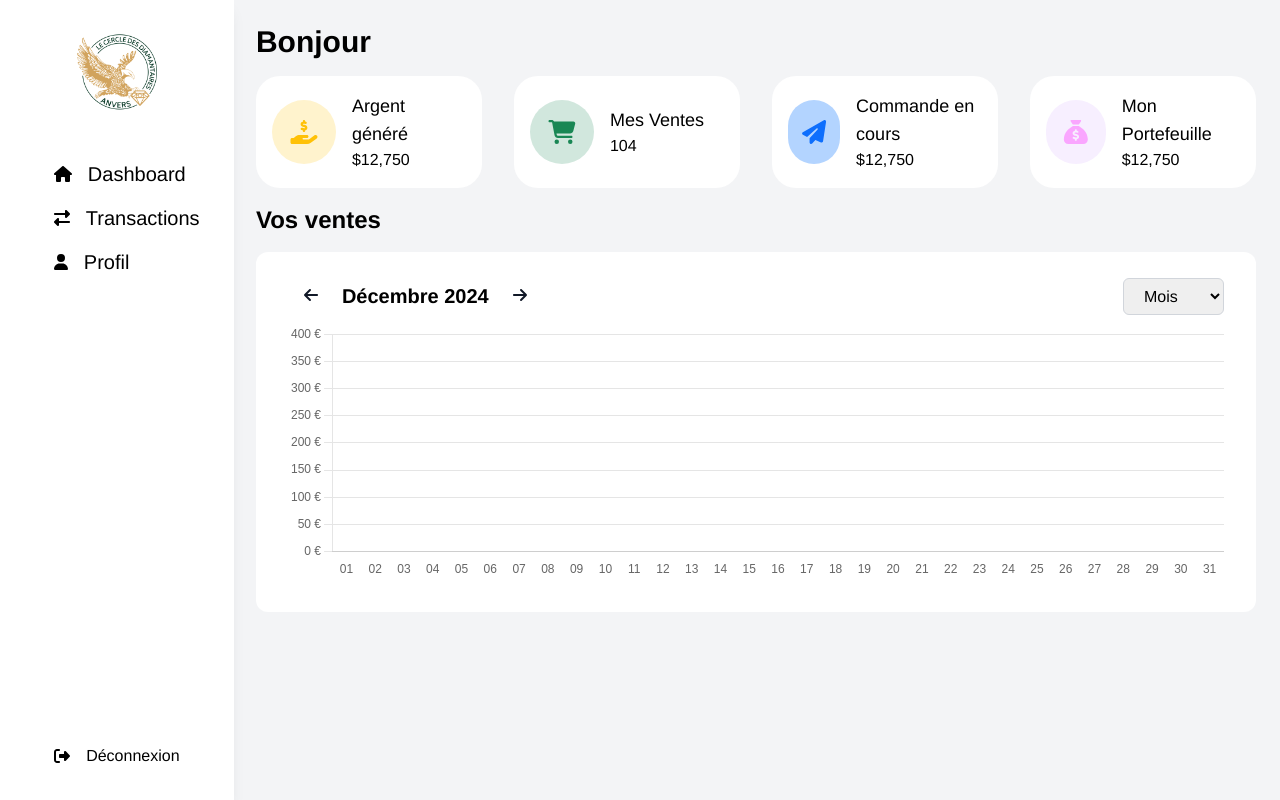
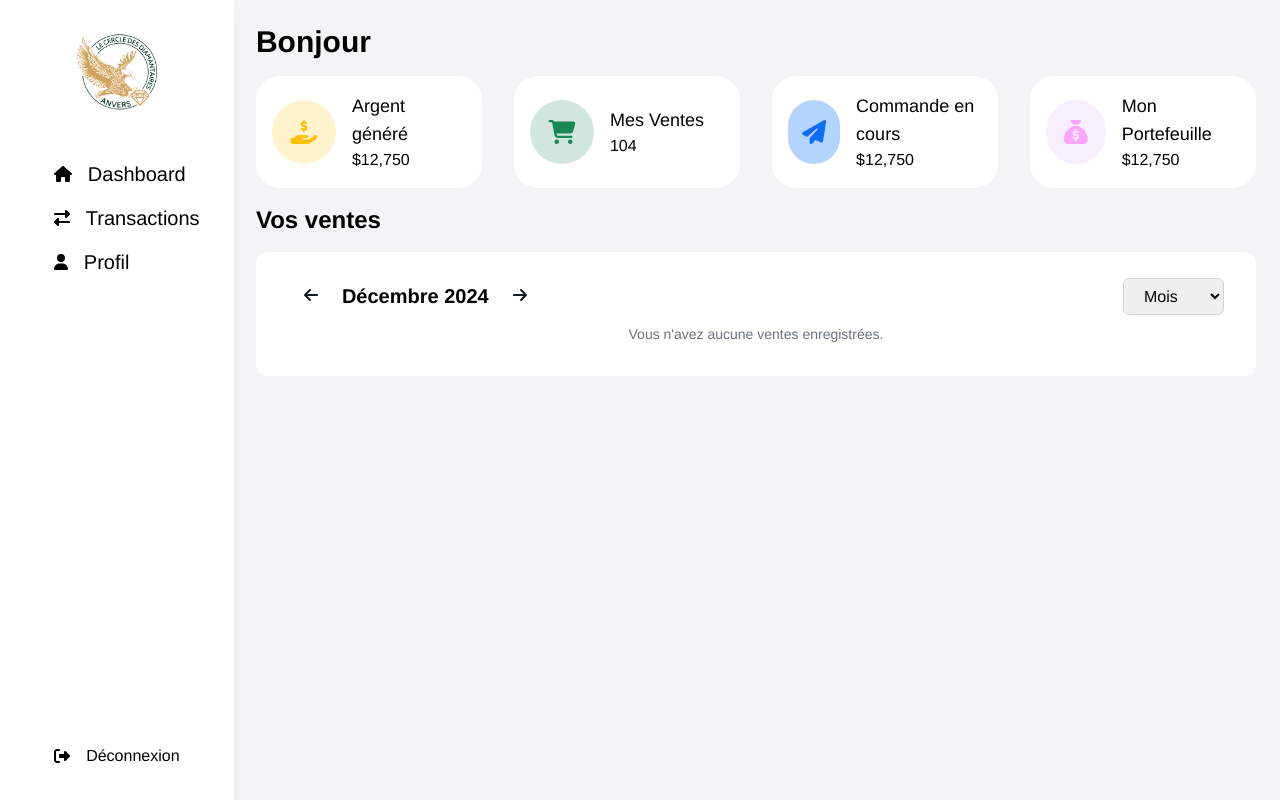
Before and after one commit to lecercledesdiamantaires/portail-lcdd, a Nuxt app in the folder front/: page / in a window 1280 px wide. Built offline with nearby package versions, Linux system fonts and the light colour scheme; no server answers.

Commit message:
UPDATE sales data

```diff
--- a/front/components/cardChart.vue
+++ b/front/components/cardChart.vue
@@ -22,19 +22,9 @@
                 />
             </div>
             <ChartOption />
-
-    <!-- Popup -->
-    <div
-        v-if="sales.clickDuringCooldown.value"
-        class="fixed top-0 left-0 w-full h-full bg-black bg-opacity-50 flex items-center justify-center z-50"
-    >
-        <div class="bg-white text-danger px-6 py-4 rounded shadow-lg text-center">
-            <p class="text-lg font-semibold">Attendez avant de cliquer</p>
-        </div>
-    </div>
+            <Popup label="Attendez avant de cliquer" />
         </div>
 
-
-        <Chart />
+        <Chart/>
     </div>
 </template>
--- a/front/components/chart.vue
+++ b/front/components/chart.vue
@@ -1,7 +1,13 @@
 <template>
     <div class="flex justify-center items-center py-2">
-      <div class="w-full">
-        <canvas ref="salesBarChart" class="w-full h-64 rounded-md"></canvas>
+      <div class="w-full flex justify-center items-center">
+        <p
+            v-if="sales.salesData.length === 0 || sales.salesData.reduce((sum, sale) => sum + sale.orderAmount, 0) === 0"
+            class="text-sm text-gray-500 "
+        >
+            Vous n'avez aucune ventes enregistrées.
+        </p>
+        <canvas v-else ref="salesBarChart" class="w-full h-64 rounded-md"></canvas>
       </div>
     </div>
 </template>
--- /dev/null
+++ b/front/components/popup.vue
@@ -0,0 +1,22 @@
+<script setup>
+    const sales = inject('sales');
+
+    const props = defineProps({
+        label: {
+            type: String,
+            required: true
+        }
+    })
+</script>
+
+<template>
+    <div
+        v-if="sales.clickDuringCooldown.value"
+        class="fixed top-0 left-0 w-full h-full bg-black bg-opacity-50 flex items-center justify-center z-50"
+    >
+        <div class="bg-white text-danger px-6 py-4 rounded shadow-lg text-center">
+            <p class="text-lg font-semibold">{{label}}</p>
+        </div>
+    </div>
+
+</template>
--- a/front/composables/useSales.js
+++ b/front/composables/useSales.js
@@ -4,7 +4,7 @@ import { ref, reactive, computed, onMounted, watch } from 'vue';
 export default function () {
     const data = ref(null);
     const totalAmount = ref(0);
-    const orders = reactive([]);
+    const salesData = reactive([]);
 
     const isAtMinDate = ref(false);  // Indicateur si l'on est à la date minimale
     const isAtMaxDate = ref(false);  // Indicateur si l'on est à la date maximale
@@ -23,15 +23,15 @@ export default function () {
     };
 
     const period = ref('month');
-    const salesData = reactive([
-        { orderAmount: 100, orderDate: "2025-02-07T10:56:41+01:00" },
-        { orderAmount: 200, orderDate: "2025-03-15T10:56:41+01:00" },
-        { orderAmount: 100, orderDate: "2023-02-07T10:56:41+01:00" },
-        { orderAmount: 200, orderDate: "2025-03-16T10:56:41+01:00" },
-        { orderAmount: 200, orderDate: "2025-03-15T10:56:41+01:00" },
-        { orderAmount: 300, orderDate: "2024-05-12T10:56:41+01:00" },
-        { orderAmount: 150, orderDate: "2024-06-19T10:56:41+01:00" },
-    ]);
+    // const salesData = reactive([
+    //     { orderAmount: 100, orderDate: "2025-02-07T10:56:41+01:00" },
+    //     { orderAmount: 200, orderDate: "2025-03-15T10:56:41+01:00" },
+    //     { orderAmount: 100, orderDate: "2023-02-07T10:56:41+01:00" },
+    //     { orderAmount: 200, orderDate: "2025-03-16T10:56:41+01:00" },
+    //     { orderAmount: 200, orderDate: "2025-03-15T10:56:41+01:00" },
+    //     { orderAmount: 300, orderDate: "2024-05-12T10:56:41+01:00" },
+    //     { orderAmount: 150, orderDate: "2024-06-19T10:56:41+01:00" },
+    // ]);
 
     const selectedDate = ref(new Date());
 
@@ -169,8 +169,8 @@ const chartData = computed(() => {
 
         return { labels, values, maxValue };
     } else if (period.value === 'year') {
-        const labels = Object.keys(groupedSalesData.value); // Mois (ex: "Jan", "Feb", ...)
-        const values = Object.values(groupedSalesData.value); // Montants correspondants
+        const labels = Object.keys(groupedSalesData.value);
+        const values = Object.values(groupedSalesData.value);
 
         return { labels, values, maxValue };
     } else if (period.value === 'month') {
@@ -180,11 +180,11 @@ const chartData = computed(() => {
         const daysInMonth = new Date(currentYear, currentMonth + 1, 0).getDate();
         const labels = Array.from(
             { length: daysInMonth },
-            (_, i) => (i + 1).toString().padStart(2, '0') // Jours du mois (01, 02, ..., 31)
+            (_, i) => (i + 1).toString().padStart(2, '0')
         );
 
         const groupedData = groupedSalesData.value;
-        const values = labels.map(day => groupedData[day] || 0); // Valeurs correspondantes pour chaque jour
+        const values = labels.map(day => groupedData[day] || 0);
 
         return { labels, values, maxValue };
     }
@@ -274,7 +274,7 @@ const chartData = computed(() => {
             .get(`http://localhost:4000/shopify/sales/${code}`)
             .then((response) => {
                 response.data.forEach((element) => {
-                    orders.push({
+                    salesData.push({
                         orderAmount: parseFloat(element.current_subtotal_price),
                         orderDate: element.created_at,
                     });
@@ -291,7 +291,7 @@ const chartData = computed(() => {
         totalAmount,
         chartData,
         period,
-        orders,
+        salesData,
         data,
         selectedDate,
         getSales,
```
Lines whose indentation alone changed are shown as unchanged.
